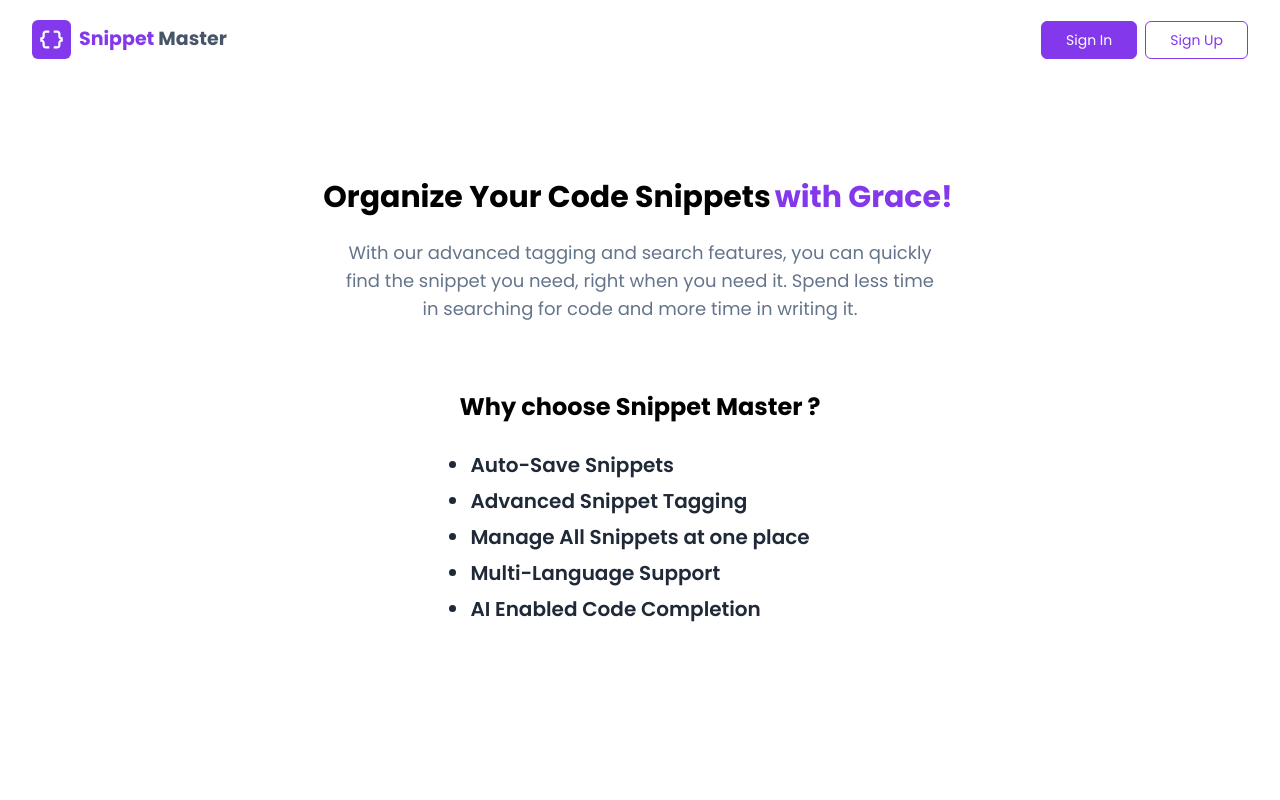
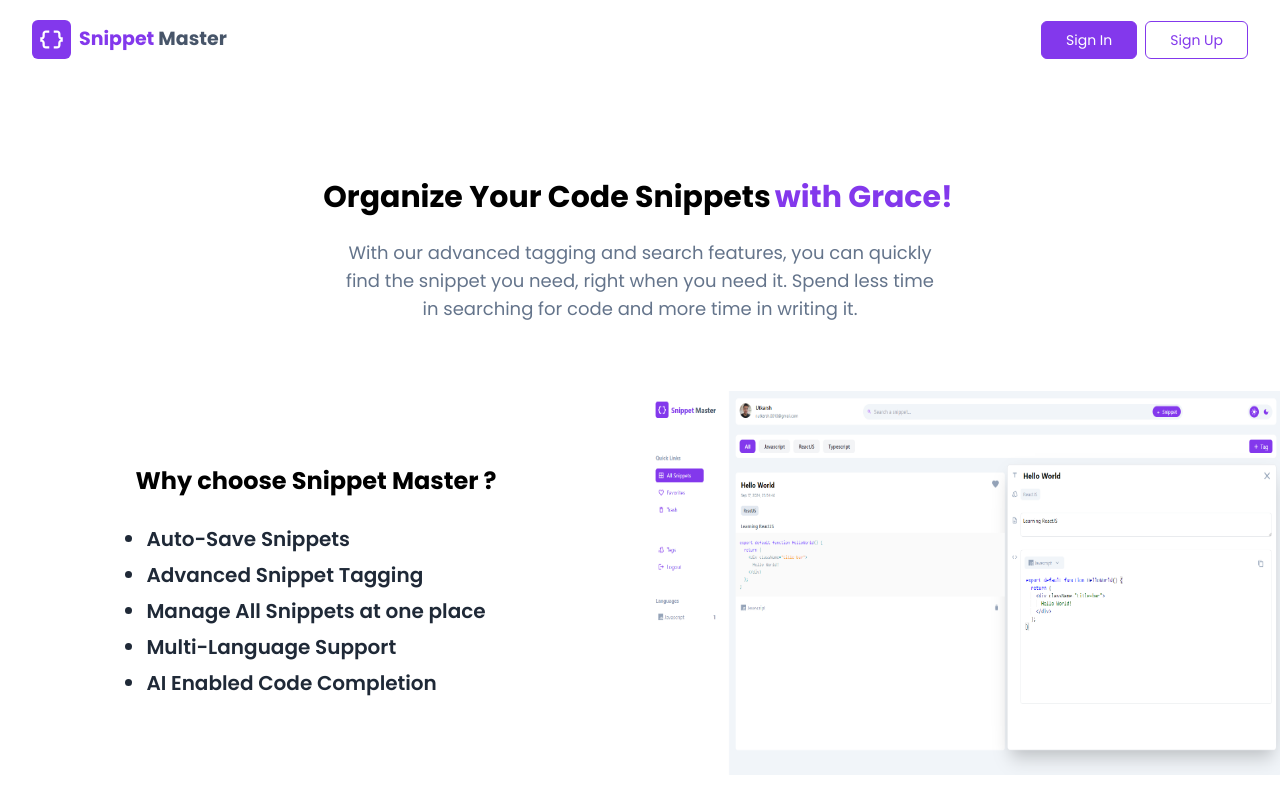
Before and after one commit to rajputkarsh/snippet-master, a Next.js app: page / in a window 1280 px wide. Built offline with nearby package versions, Linux system fonts and the light colour scheme; no server answers.

Commit message:
add image in homepage

```diff
--- a/src/app/page.tsx
+++ b/src/app/page.tsx
@@ -1,13 +1,21 @@
 import { CTASection } from "@/components/CTASection";
 import Features from "@/components/Features";
 import Navbar from "@/components/Navbar";
+import Image from "next/image";
 
 export default function Home() {
   return (
     <div className="poppins">
       <Navbar />
       <CTASection />
-      <Features />
+      <div className="flex flex-col md:flex-row items-center justify-center gap-4">
+        <div className="w-full md:w-3/6">
+          <Features />
+        </div>
+        <div className="min-h-48 md:min-h-96 h-full w-[90%] md:w-3/6 relative">
+          <Image className="!w-auto" src="/snippet-master.png" alt="Snippet Master" fill={true} />
+        </div>
+      </div>
     </div>
   );
 }
```
Also changed, not shown: public/snippet-master.png (added).
